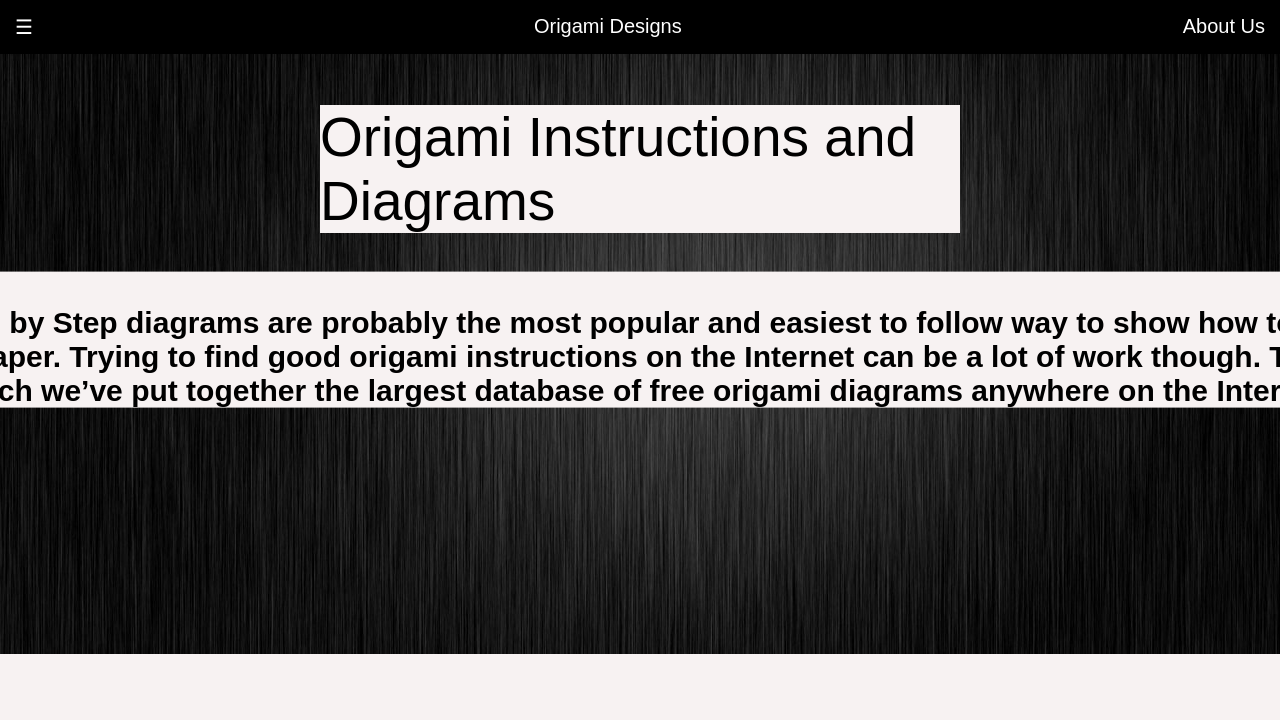
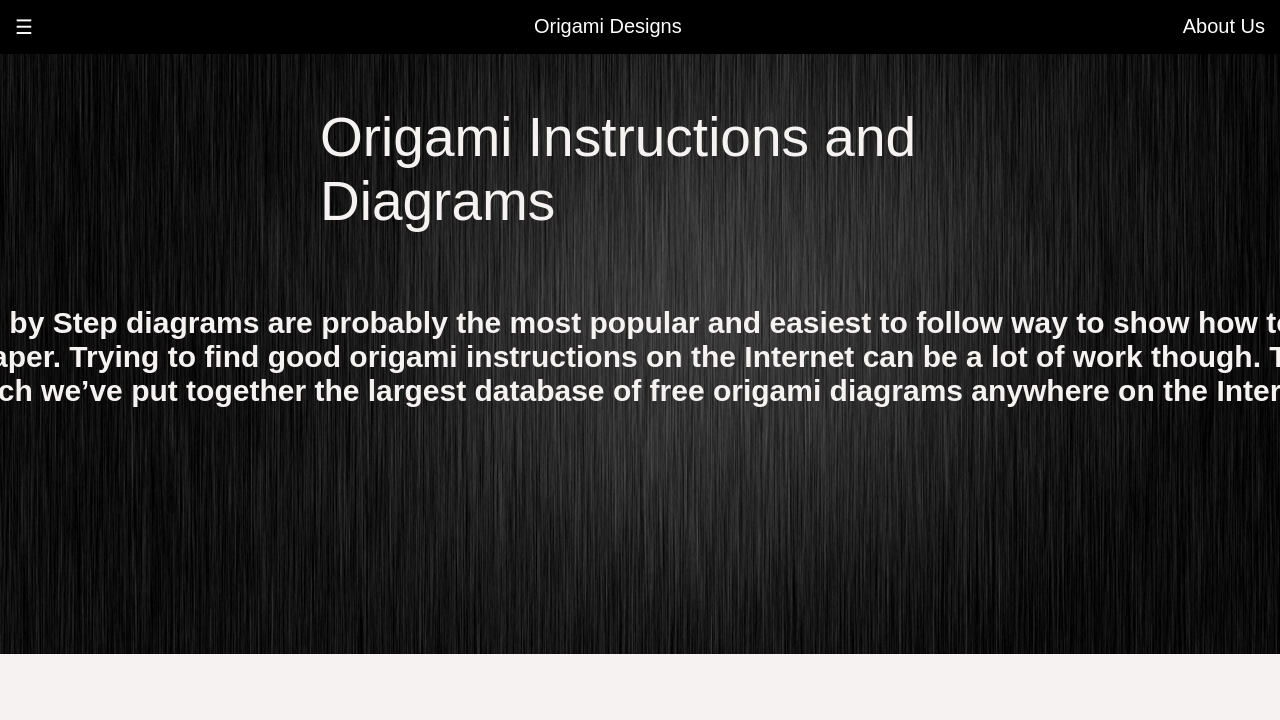
Before and after one commit to vishnupriya-whitehatjr/c52-v2-OrigamiClone-Part4, a plain HTML site: page index.html in a window 1280 px wide. Shown: the top 720 px of the page. Drawn offline with Linux system fonts and the light colour scheme.

Commit message:
Update styles.css

```diff
--- a/styles.css
+++ b/styles.css
@@ -26,7 +26,7 @@ a:visited{
     position: relative;
 }
 .bodyimg p{
-    background-color:#f7f2f2;
+    color:#f7f2f2;
     font-size: 55px;
     font-family: fantasy;
     position: absolute;
@@ -35,7 +35,7 @@ a:visited{
     transform: translate(-50%,-50%);
 }
 .bodyimg h3{
-   background-color:#f7f2f2;
+    color:#f7f2f2;
     font-family: fantasy;
     font-size: 30px;
     width: 1600px;
```
